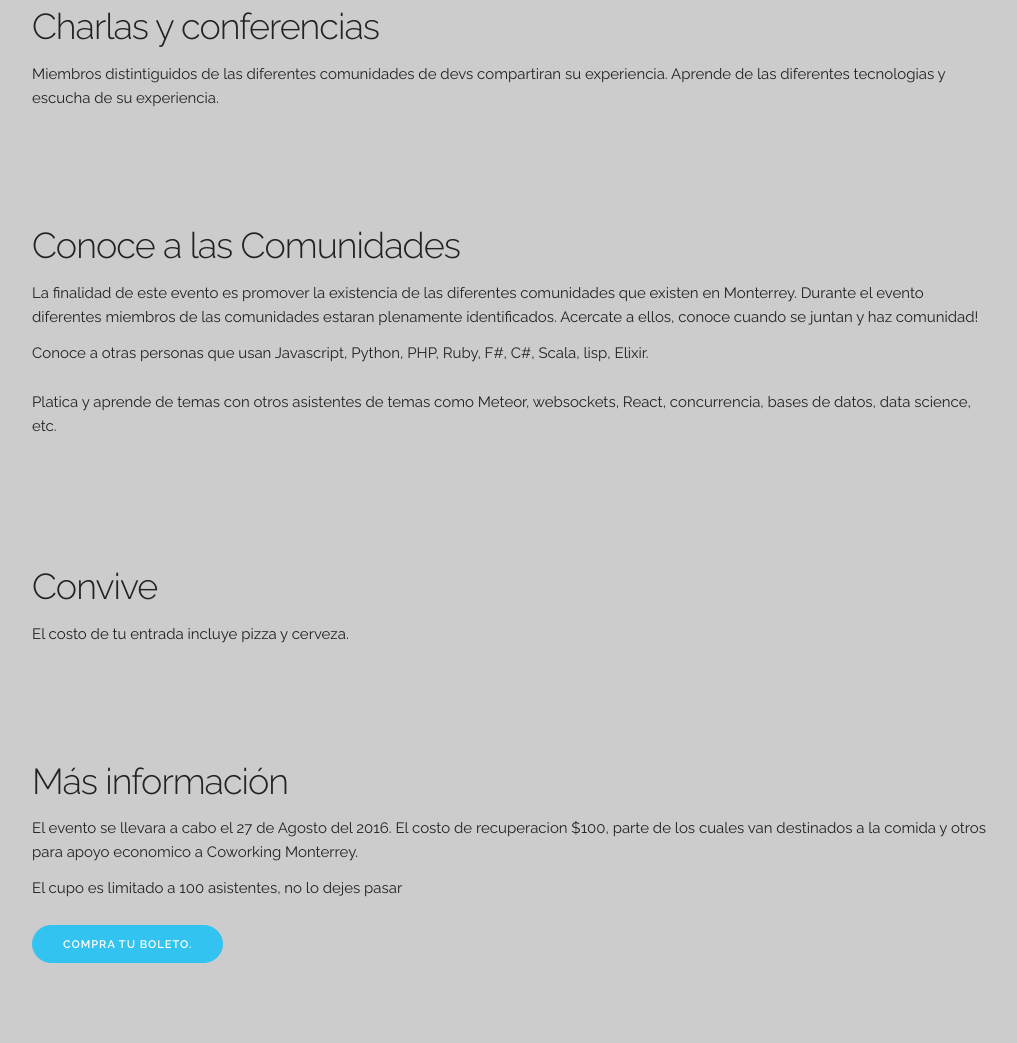
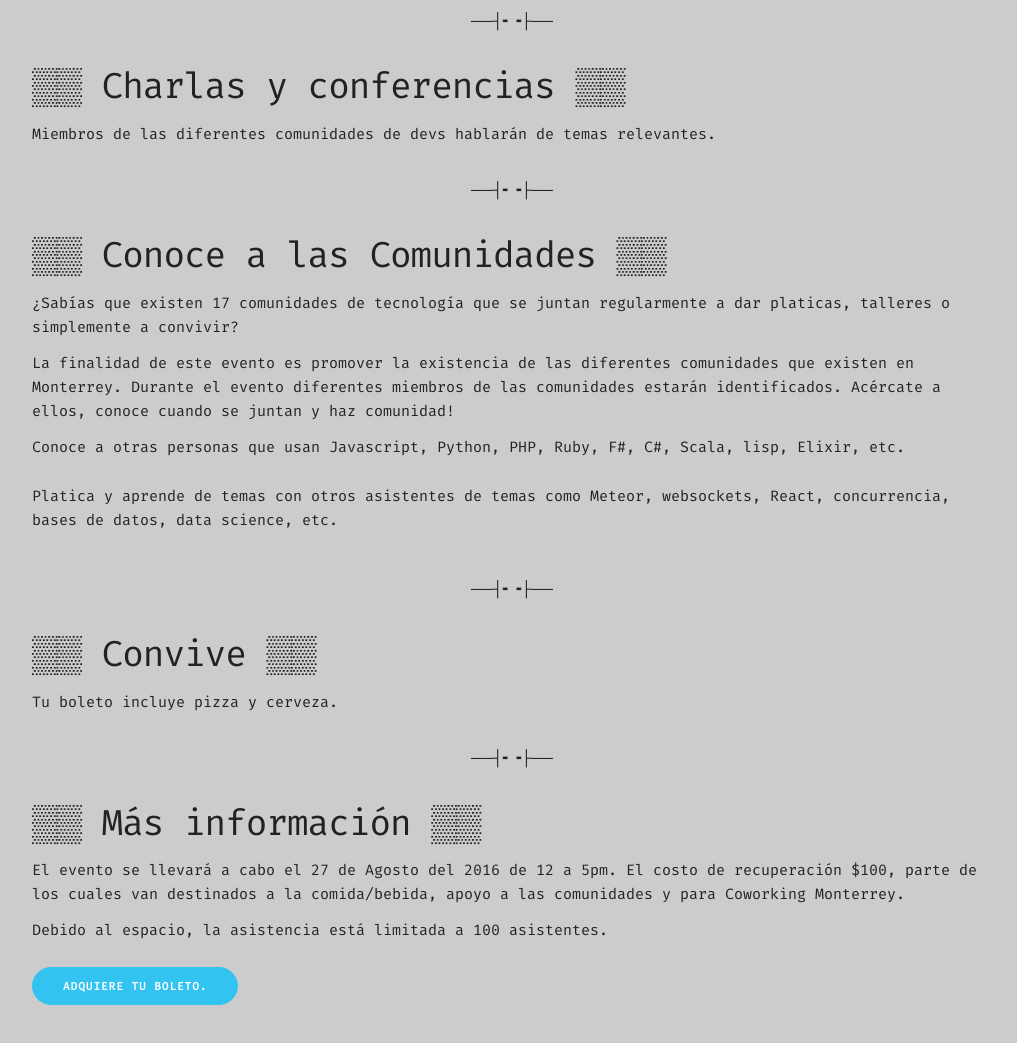
Before and after one commit to codersmty/diacoms2016, a plain HTML site: page index.html in a window 1280 px wide. Shown: the part 765-1808 px from the top of the page, without its empty margins (128-1145 px from the left). Drawn offline with Linux system fonts and the light colour scheme.

Commit message:
- cambios menores de estilo, detallando mas la info

```diff
--- a/css/custom.css
+++ b/css/custom.css
@@ -9,13 +9,13 @@ body{
 }
 
 .hero{
-  color: #dfd;
-  background-color: green;
+  color: #aaf;
+  background-color: #443388;
 }
 /* Sections
 –––––––––––––––––––––––––––––––––––––––––––––––––– */
 .section {
-  padding: 3rem 0 7rem;
+  padding: 3rem 0 2rem;
 }
 .section-heading,
 .section-description {
@@ -77,7 +77,7 @@ body{
     padding-bottom: 12rem;
     text-align: left;
     height: 165px;
-    background-color: green;
+    background-color: #443388;
   }
   .phone {
     position: absolute;
@@ -103,7 +103,7 @@ body{
 @media (min-width: 750px) {
   .hero {
     height: 190px;
-    background-color: green;
+    background-color: #443388;
   }
   .hero-heading {
     font-size: 2.6rem;
@@ -141,7 +141,7 @@ body{
   }
   .hero {
     padding: 12rem 0;
-    background-color: green;
+    background-color: #443388;
   }
   .hero-heading {
     font-size: 3.0rem;
--- a/css/skeleton.css
+++ b/css/skeleton.css
@@ -124,7 +124,9 @@ body {
   font-size: 1.5em; /* currently ems cause chrome bug misinterpreting rems on body element */
   line-height: 1.6;
   font-weight: 400;
-  font-family: "Raleway", "HelveticaNeue", "Helvetica Neue", Helvetica, Arial, sans-serif;
+  /*font-family: "Raleway", "HelveticaNeue", "Helvetica Neue", Helvetica, Arial, sans-serif;
+  font-family: -apple-system, BlinkMacSystemFont, "Segoe UI", Roboto, Helvetica, Arial, sans-serif, "Apple Color Emoji", "Segoe UI Emoji", "Segoe UI Symbol";*/
+  font-family: "Fira Mono", mono-space;
   color: #222; }
 
 
--- a/index.html
+++ b/index.html
@@ -6,7 +6,7 @@
     <!-- Basic Page Needs
          –––––––––––––––––––––––––––––––––––––––––––––––––– -->
     <meta charset="utf-8">
-    <title>Dia de las Comunidades 2016</title>
+    <title>Día de las Comunidades 2016</title>
     <meta name="description" content="">
     <meta name="author" content="">
 
@@ -17,6 +17,7 @@
     <!-- FONT
          –––––––––––––––––––––––––––––––––––––––––––––––––– -->
     <link href='//fonts.googleapis.com/css?family=Raleway:400,300,600' rel='stylesheet' type='text/css'>
+    <link href="https://fonts.googleapis.com/css?family=Fira+Mono" rel="stylesheet">
 
     <!-- CSS
          –––––––––––––––––––––––––––––––––––––––––––––––––– -->
@@ -40,8 +41,9 @@
       <div class="container">
         <div class="row">
           <div class="one-half column">
-            <h2 class="hero-heading">Dia de las Comunidades 2016</h4>
-            <h4 class="hero-heading">Medio dia de conferencias, networking, pizza y cerveza.</h4>
+            <h2 class="hero-heading">Día de las Comunidades 2016</h2>
+              <h4 class="hero-heading">Conferencias, networking, pizza y cerveza.</h4>
+              <a class="button button-primary" href="https://comunidades-dev-mty.boletia.com">Adquiere tu boleto.</a>
           </div>
           <div class="one-half column phones">
             <img class="phone" src="images/bleh.png">
@@ -53,7 +55,7 @@
 
     <div class="section values">
       <div class="container">
-        <h3 class="section-heading">Sábado 27 de Agosto 2016 de 12 a 5pm</h3>
+        <h3 class="section-heading">Sábado 27 de Agosto, 12 a 5pm @ CoworkingMty</h3>
         <div class="row">
           <div class="one-third column value">
             <h2 class="value-multiplier">6</h2>
@@ -64,7 +66,7 @@
           <div class="one-third column value">
             <h2 class="value-multiplier">9+</h2>
             <h5 class="value-heading">Comunidades disponibles</h5>
-            <p class="value-description">Conoce e integrate a las diferentes comunidades</p>
+            <p class="value-description">Conoce e intégrate a las diferentes comunidades</p>
           </div>
           <div class="one-third column value">
             <h2 class="value-multiplier">☺</h2>
@@ -75,26 +77,46 @@
       </div>
     </div>
 
-    <div class="section">
-      <div class="container">
-        <h3 class="section-heading">Charlas y conferencias</h3>
-        <p class="section-description">Miembros distintiguidos de las diferentes comunidades de devs
-        compartiran su experiencia. Aprende de las diferentes tecnologias y escucha de su experiencia.</p>
+    <div>
+      <div class="container" style="text-align:center">
+        ──┤╸╺├──
       </div>
     </div>
 
+
     <div class="section">
       <div class="container">
-        <h3 class="section-heading">Conoce a las Comunidades</h3>
+        <h3 class="section-heading">▒▒ Charlas y conferencias ▒▒</h3>
+        <p class="section-description">Miembros de las diferentes
+        comunidades de devs hablarán de temas relevantes.</p>
+      </div>
+    </div>
+
+
+    <div>
+      <div class="container" style="text-align:center">
+        ──┤╸╺├──
+      </div>
+    </div>
+
+
+    <div class="section">
+      <div class="container">
+        <h3 class="section-heading">▒▒ Conoce a las Comunidades ▒▒</h3>
+
+        <p class="section-description">¿Sabías que existen 17
+          comunidades de tecnología que se juntan regularmente a dar
+          platicas, talleres o simplemente a convivir?</p>
+
         <p class="section-description">La finalidad de este evento es
         promover la existencia de las diferentes comunidades que
         existen en Monterrey. Durante el evento diferentes miembros de
-        las comunidades estaran plenamente identificados. Acercate a
+        las comunidades estarán identificados. Acércate a
           ellos, conoce cuando se juntan y haz comunidad!</p>
 
         <p>
-          Conoce a otras personas que usan Javascript, Python, PHP, Ruby, F#,
-          C#, Scala, lisp, Elixir.
+          Conoce a otras personas que usan Javascript, Python, PHP,
+          Ruby, F#, C#, Scala, lisp, Elixir, etc.
         </p>
 
         <p>
@@ -105,27 +127,47 @@
       </div>
     </div>
 
-    <div class="section">
-      <div class="container">
-        <h3 class="section-heading">Convive</h3>
-        <p class="section-description">El costo de tu entrada incluye
-        pizza y cerveza.</p>
+
+    <div>
+      <div class="container" style="text-align:center">
+        ──┤╸╺├──
       </div>
     </div>
 
 
     <div class="section">
       <div class="container">
-        <h3 class="section-heading">Más información</h3>
-        <p class="section-description">El evento se llevara a cabo el
-        27 de Agosto del 2016. El costo de recuperacion $100, parte de
-          los cuales van destinados a la comida y otros para apoyo economico a Coworking Monterrey.</p>
-        <p>El cupo es limitado a 100 asistentes, no lo dejes pasar</p>
-        <a class="button button-primary" href="https://comunidades-dev-mty.boletia.com">Compra tu boleto.</a>
+        <h3 class="section-heading">▒▒ Convive ▒▒</h3>
+        <p class="section-description">Tu boleto incluye pizza y cerveza.</p>
       </div>
     </div>
 
 
+    <div>
+      <div class="container" style="text-align:center">
+        ──┤╸╺├──
+      </div>
+    </div>
+
+
+    <div class="section">
+      <div class="container">
+        <h3 class="section-heading">▒▒ Más información ▒▒</h3>
+
+        <p class="section-description">El evento se llevará a cabo el
+        27 de Agosto del 2016 de 12 a 5pm. El costo de recuperación
+        $100, parte de los cuales van destinados a la comida/bebida,
+        apoyo a las comunidades y para Coworking Monterrey.</p>
+
+        <p>Debido al espacio, la asistencia está limitada a 100
+        asistentes.</p>
+
+        <a class="button button-primary" href="https://comunidades-dev-mty.boletia.com">Adquiere tu boleto.</a>
+      </div>
+    </div>
+
+
+    <br><br><br><br><br><br><br><br>
 
     <!-- End Document
          –––––––––––––––––––––––––––––––––––––––––––––––––– -->
```
